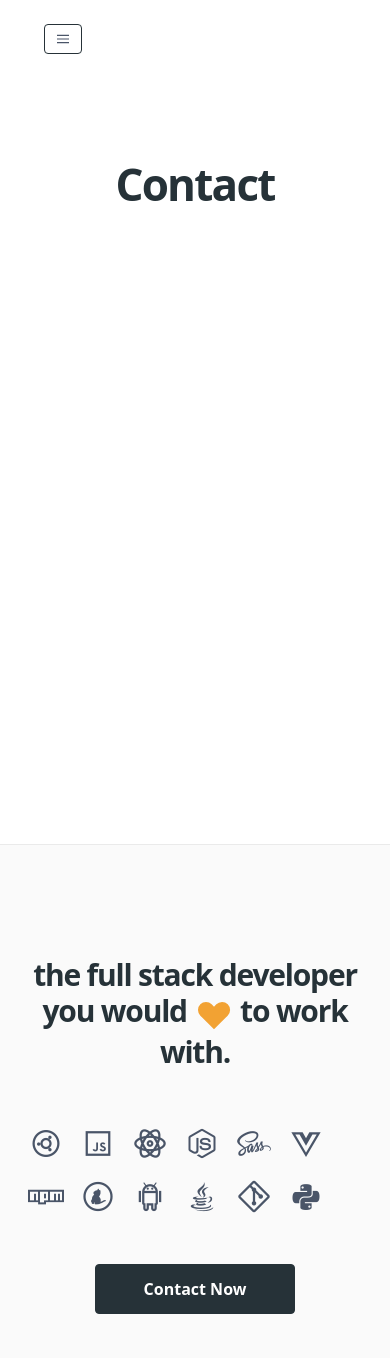
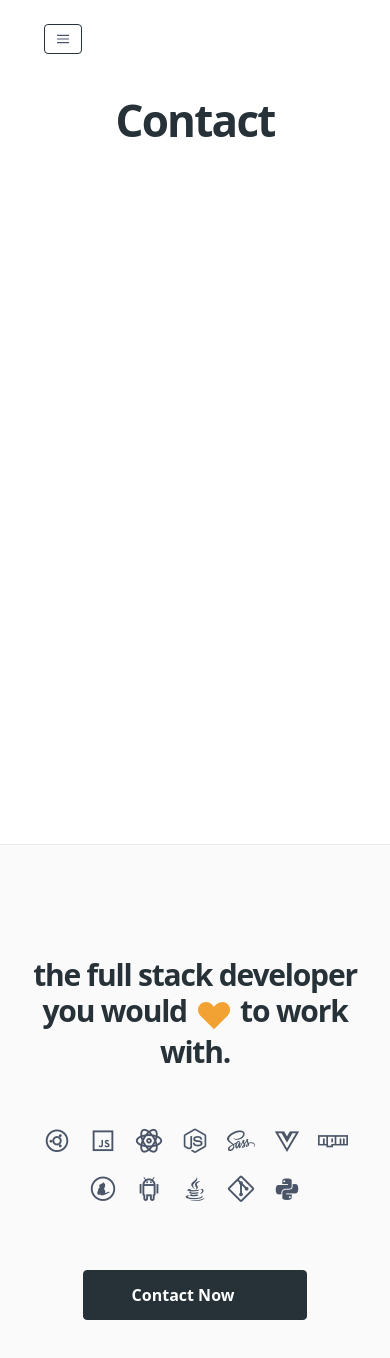
Before and after one commit to ishandongol/ishandongol.github.io, a Next.js app: page /contact in a window 390 px wide. Shown: the top 1358 px of the page. Built offline with nearby package versions, Linux system fonts and the light colour scheme.

Commit message:
[FOOTER DESGIN]

```diff
--- a/components/footer.tsx
+++ b/components/footer.tsx
@@ -1,29 +1,29 @@
 import Container from './container'
-import {skills} from '../lib/constants'
+import { skills } from '../lib/constants'
 import Link from 'next/link'
 const Footer = () => {
   return (
     <footer className="bg-accent-1 border-t border-accent-2">
       <Container>
         <div className="py-28 flex flex-col lg:flex-row items-center">
-          <div  className=" lg:w-3/4">
+          <div className=" lg:w-3/4">
             <h3 className="text-3xl lg:text-5xl font-bold tracking-tighter text-sajilo leading-tight text-center lg:text-left mb-10 lg:mb-0 lg:pr-4">
               the full stack developer you would <svg xmlns="http://www.w3.org/2000/svg" viewBox="0 0 20 20" fill="currentColor" className="h-10 w-10 inline-block text-sajilo-yellow">
                 <path fillRule="evenodd" d="M3.172 5.172a4 4 0 015.656 0L10 6.343l1.172-1.171a4 4 0 115.656 5.656L10 17.657l-6.828-6.829a4 4 0 010-5.656z" clipRule="evenodd" />
               </svg> to work with.
           </h3>
-          <div className="mb-12 lg:mb-0 lg:inline-flex">
-          {skills.map((skill) =>{
-  return(
-    <i className={`flex-1 text-gray-700 text-center pl-2 pr-2 pt-4 lg:pt-6 lg:pl-0 lg:pr-4 text-4xl lg:text-6xl lab la-${skill.name}`}></i>
+            <div className="mb-12 lg:mb-0 lg:inline-flex text-center">
+              {skills.map((skill) => {
+                return (
+                  <i className={`flex-1 text-gray-700 text-center pl-2 pr-2 pt-4 lg:pt-6 lg:pl-0 lg:pr-4 text-3xl lg:text-6xl lab la-${skill.name}`}></i>
                 )
               })}
             </div>
           </div>
-          <div className="flex flex-col lg:flex-row justify-center items-center lg:pl-4 lg:w-1/4">
+          <div className="flex mt-4 flex-col lg:flex-row justify-center items-center lg:pl-4 lg:w-1/4">
             <Link href="/contact">
               <a
-              className="mx-3 bg-sajilo hover:bg-white hover:text-sajilo border border-sajilo text-white font-bold py-3 px-12 lg:px-8 duration-200 transition-colors mb-6 lg:mb-0 rounded"
+                className="mx-3 w-full lg:w-auto bg-sajilo hover:bg-white hover:text-sajilo border border-sajilo text-white font-bold py-3 px-12 lg:px-8 duration-200 transition-colors mb-6 lg:mb-0 rounded"
               >
                 Contact Now
             </a>
--- a/components/home-layout.tsx
+++ b/components/home-layout.tsx
@@ -1,7 +1,5 @@
 import Meta from './meta'
 import Header from '../components/header'
-import Footer from './footer'
-// import {useEffect} from 'react'
 
 type Props = {
     preview?: boolean
@@ -9,28 +7,14 @@ type Props = {
 }
 
 const HomeLayout = ({ children }: Props) => {
-    // useEffect(() => {
-    //     const onScroll = () => {
-    //         if (document.body.scrollTop > 50 || document.documentElement.scrollTop > 50) {
-    //             document.getElementById("myP").className = "test";
-    //           } else {
-    //             document.getElementById("myP").className = "";
-    //           }
-    //     }
-    //     window.addEventListener('scroll',onScroll)
-    //     return () => {
-    //         window.removeEventListener('scroll',onScroll)
-    //     }
-    // }, [])
+
     return (
         <>
             <Meta />
             <div className="h-auto lg:min-h-screen text-sajilo">
-                <Header/>
+                <Header />
                 <main className="md:h-calculated">{children}</main>
             </div>
-      <Footer />
-
         </>
     )
 }
--- a/components/layout.tsx
+++ b/components/layout.tsx
@@ -12,7 +12,7 @@ const Layout = ({ preview, children }: Props) => {
     <>
       <Meta />
       <div className="min-h-screen text-sajilo">
-      <Header className="mb-20" />
+      <Header className="mb-4 md:mb-20" />
         <main>{children}</main>
       </div>
       <Footer />
--- a/components/post-title.tsx
+++ b/components/post-title.tsx
@@ -11,7 +11,7 @@ const PostTitle = ({ children,subTitle }: Props) => {
       <h1 className="text-6xl text-sajilo md:text-7xl lg:text-7xl font-bold tracking-tighter leading-tight md:leading-none  text-center md:text-left ">
       {children}
     </h1>
-  {subTitle && <p className="text-lg pl-1 pt-2 text-gray-500">{subTitle}</p>}
+  {subTitle && <p className="text-lg pl-1 pt-2 text-center md:text-left text-gray-500">{subTitle}</p>}
     </div>
   )
 }
--- a/components/timeline-line.tsx
+++ b/components/timeline-line.tsx
@@ -2,9 +2,7 @@
 const TimelineLine: React.FC = () => {
   return (
     <div className="lg:w-1/5 justify-center hidden lg:flex">
-      <div className="relative h-full lg:w-1 bg-sajilo-yellow items-center justify-center">
-
-      </div>
+      <div className="relative h-full lg:w-1 bg-sajilo-yellow items-center justify-center"/>
     </div>
   )
 }
--- a/components/timeline-wrapper.tsx
+++ b/components/timeline-wrapper.tsx
@@ -8,4 +8,4 @@ const TimelineWrapper:React.FC = ({children}) => {
     )
   }
 
-  export default TimelineWrapper
+export default TimelineWrapper
```
Lines whose indentation alone changed are shown as unchanged.
